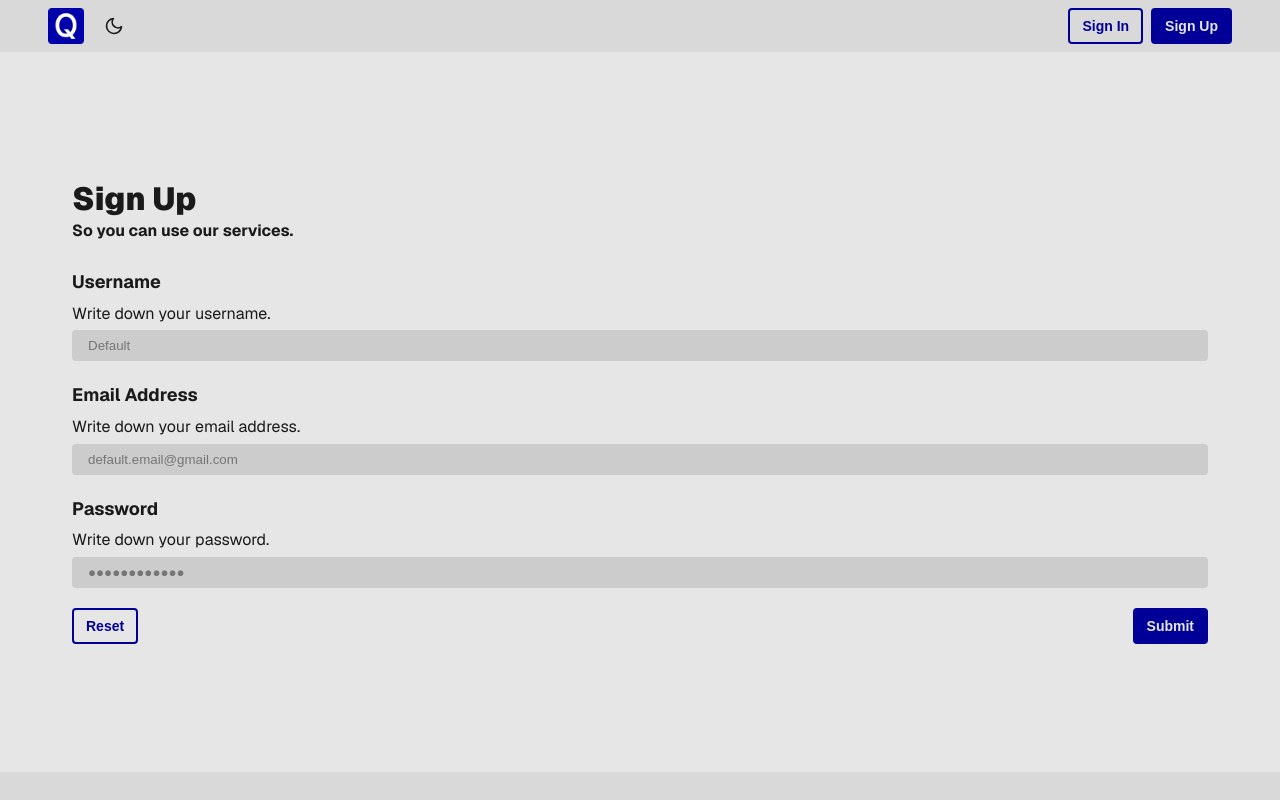
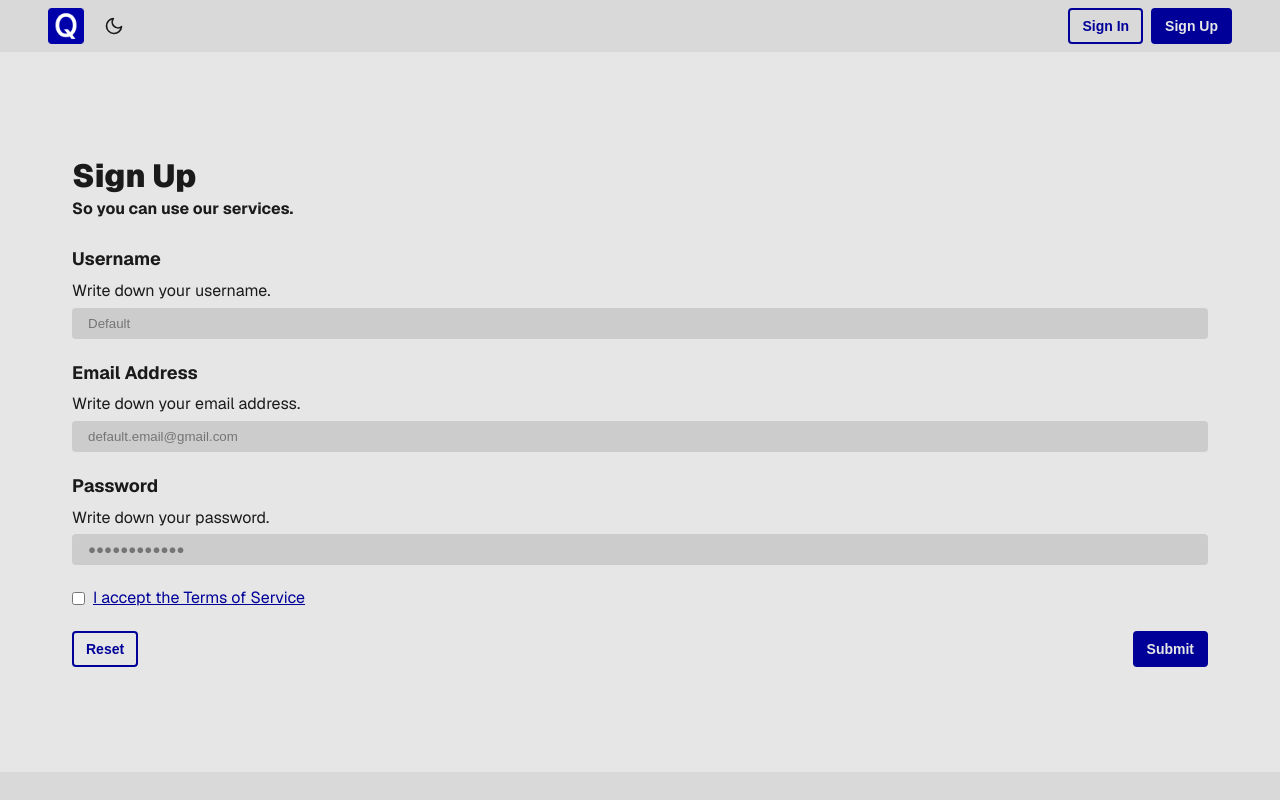
Before and after one commit to nathanEvrardDaCunha/quickTasks_front, a React (Vite) app: page /register in a window 1280 px wide. Shown: the top 800 px of the page. Built offline with nearby package versions, Linux system fonts and the light colour scheme.

Commit message:
feat(core): add  term of service checkbox in register form

```diff
--- a/src/components/form/form.scss
+++ b/src/components/form/form.scss
@@ -55,6 +55,7 @@ textarea.form__input {
     border-radius: variables.$spacing-4;
     outline: 1px solid var(--color-light-accent-30-transparent);
     background-color: var(--color-light-neutral-80);
+    color: var(--color-light-neutral-20);
 
     &:hover {
         outline: 1px solid var(--color-light-neutral-30);
--- a/src/features/register/components/RegisterForm.tsx
+++ b/src/features/register/components/RegisterForm.tsx
@@ -11,6 +11,7 @@ import Section from '../../../components/ui/Section';
 import Button from '../../../components/ui/Button';
 import Input from '../../../components/form/Input';
 import Heading from '../../../components/ui/Heading';
+import { Link } from 'react-router-dom';
 
 interface RegisterFormProps {
     handleAction: (formData: FormData) => void;
@@ -92,6 +93,44 @@ export default function RegisterForm({
                     />
                 </Section>
 
+                <Section variant={'column'} style={{ gap: 4 }}>
+                    <div
+                        style={{
+                            display: 'flex',
+                            alignItems: 'center',
+                            gap: '8px',
+                        }}
+                    >
+                        <Input
+                            type="checkbox"
+                            name="termsAccepted"
+                            id="termsAccepted"
+                            checked={!!userFormDate.termsAccepted}
+                            onChange={handleOnChange}
+                            required
+                        />
+                        {/* <Label htmlFor={'termsAccepted'} style={'default'}>
+
+                        </Label> */}
+                        <Link to={'/terms'}>
+                            <Heading variant={'link'} markup={'small'}>
+                                I accept the Terms of Service
+                            </Heading>
+                        </Link>
+
+                        {/* <a
+                            href="/terms"
+                            target="_blank"
+                            rel="noopener noreferrer"
+                            style={{
+                                color: 'var(--color-primary)',
+                            }}
+                        >
+
+                        </a> */}
+                    </div>
+                </Section>
+
                 <Section
                     variant={'row'}
                     style={{ justifyContent: 'space-between' }}
--- a/src/features/register/hooks/useRegister.tsx
+++ b/src/features/register/hooks/useRegister.tsx
@@ -25,6 +25,7 @@ export default function useRegister() {
         username: '',
         email: '',
         password: '',
+        termsAccepted: false,
     });
     const navigate = useNavigate();
 
@@ -45,25 +46,28 @@ export default function useRegister() {
         const username = formData.get('username');
         const email = formData.get('email');
         const password = formData.get('password');
+        const termsAccepted = formData.get('termsAccepted');
 
         throwErrorIfFalsy(username, 'username');
         throwErrorIfFalsy(email, 'email');
         throwErrorIfFalsy(password, 'password');
+        throwErrorIfFalsy(termsAccepted, 'terms acceptance');
 
         const user: RegisterUser = {
             username: username as string,
             email: email as string,
             password: password as string,
+            termsAccepted: termsAccepted === 'on',
         };
 
         mutation.mutate(user);
     }
 
     function handleOnChange(event: ChangeEvent<HTMLInputElement>) {
-        const { name, value } = event.target;
+        const { name, value, type, checked } = event.target;
         setUserFormData((previous) => ({
             ...previous,
-            [name]: value,
+            [name]: type === 'checkbox' ? checked : value,
         }));
     }
 
@@ -72,6 +76,7 @@ export default function useRegister() {
             username: '',
             email: '',
             password: '',
+            termsAccepted: false,
         });
     }
 
--- a/src/features/register/types/typeRegister.tsx
+++ b/src/features/register/types/typeRegister.tsx
@@ -14,4 +14,5 @@ export type RegisterUser = {
     username: string;
     email: string;
     password: string;
+    termsAccepted?: boolean;
 };
```
